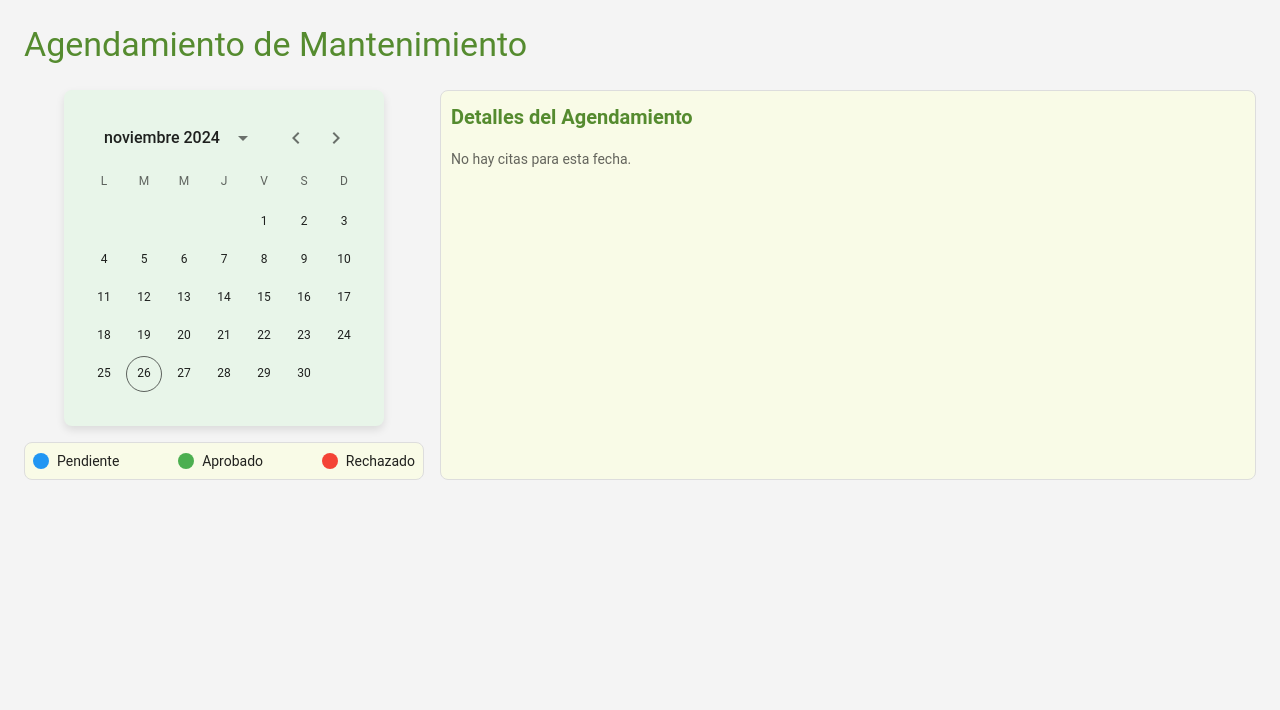
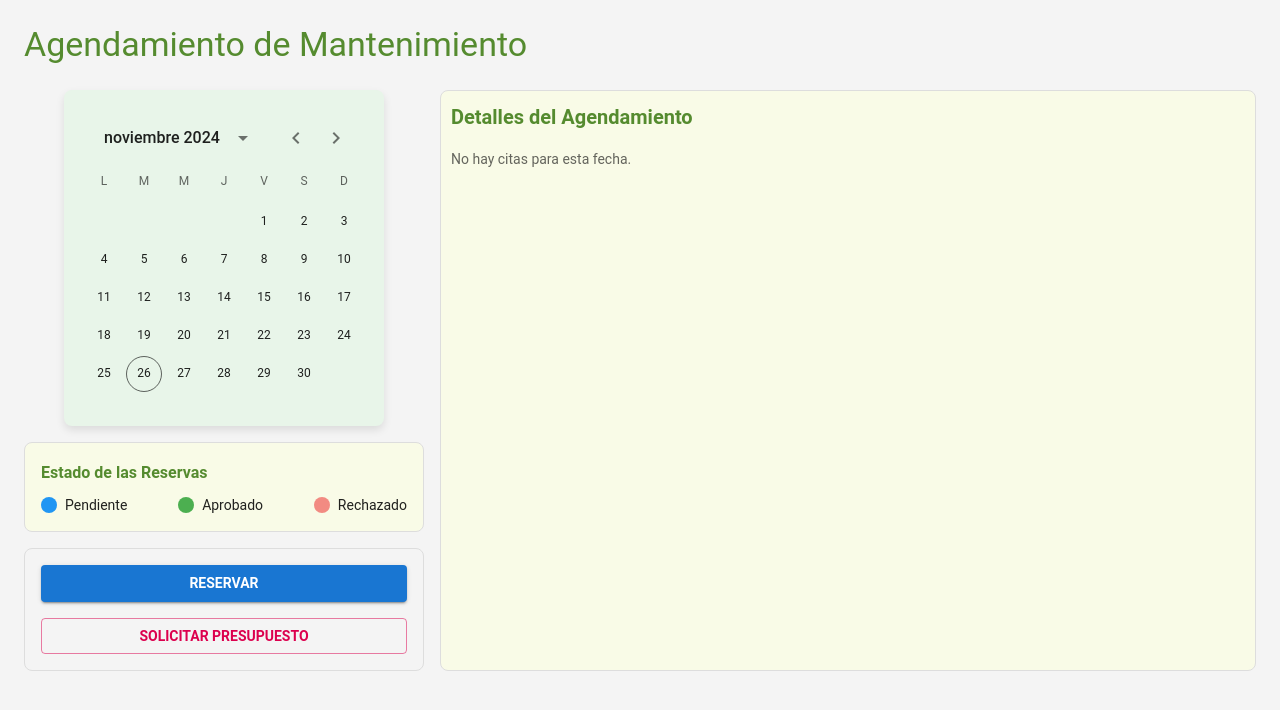
Before and after one commit to ChelochoX/autoagenda-fronted, a React (Vite) app: page / in a window 1280 px wide. Shown: the top 710 px of the page. Built offline with nearby package versions, Linux system fonts and the light colour scheme.

Commit message:
Se sigue agregando módulos referentes a agendamiento

```diff
--- /dev/null
+++ b/src/Modulos/Reservas/Componentes/AccionesReservas.jsx
@@ -0,0 +1,41 @@
+import React from "react";
+import { Box, Button } from "@mui/material";
+
+const AccionesReservas = () => {
+  return (
+    <Box
+      sx={{
+        marginTop: 2,
+        padding: 2,
+        border: "1px solid #ddd",
+        borderRadius: "8px",
+        backgroundColor: "#f4f4f4", // Fondo gris claro
+        display: "flex",
+        flexDirection: "column",
+        gap: 2, // Espaciado entre botones
+      }}
+    >
+      {/* Botón Reservar */}
+      <Button
+        variant="contained"
+        color="primary"
+        sx={{ fontWeight: "bold" }}
+        onClick={() => alert("Funcionalidad para reservar próximamente")}
+      >
+        Reservar
+      </Button>
+
+      {/* Botón Solicitar Presupuesto */}
+      <Button
+        variant="outlined"
+        color="secondary"
+        sx={{ fontWeight: "bold" }}
+        onClick={() => alert("Funcionalidad para solicitar presupuesto próximamente")}
+      >
+        Solicitar Presupuesto
+      </Button>
+    </Box>
+  );
+};
+
+export default AccionesReservas;
--- a/src/Modulos/Reservas/Componentes/DetalleAgendamiento.jsx
+++ b/src/Modulos/Reservas/Componentes/DetalleAgendamiento.jsx
@@ -1,7 +1,9 @@
 import React from "react";
-import { List, ListItem, ListItemText, Typography, Box } from "@mui/material";
+import { List, ListItem, ListItemText, Typography, IconButton, Box } from "@mui/material";
+import EditIcon from "@mui/icons-material/Edit"; // Ícono de Modificar
+import DeleteIcon from "@mui/icons-material/Delete"; // Ícono de Eliminar
 
-const DetalleAgendamiento = ({ citas }) => {
+const DetalleAgendamiento = ({ citas, onCancelar, onModificar }) => {
   const getColorByEstado = (estado) => {
     switch (estado) {
       case "pendiente":
@@ -11,7 +13,7 @@ const DetalleAgendamiento = ({ citas }) => {
       case "rechazado":
         return "#f28b82"; // Rojo claro
       default:
-        return "#ddd"; // Color por defecto (gris claro)
+        return "#ddd"; // Gris claro
     }
   };
 
@@ -61,8 +63,12 @@ const DetalleAgendamiento = ({ citas }) => {
                   borderRadius: "5px",
                   marginBottom: "8px",
                   boxShadow: "0px 2px 4px rgba(0, 0, 0, 0.1)",
+                  display: "flex",
+                  justifyContent: "space-between",
+                  alignItems: "center",
                 }}
               >
+                {/* Información de la cita */}
                 <ListItemText
                   primary={
                     <Typography
@@ -78,6 +84,26 @@ const DetalleAgendamiento = ({ citas }) => {
                     </Typography>
                   }
                 />
+
+                {/* Botones de acción */}
+                <Box>
+                  {/* Botón de Modificar */}
+                  <IconButton
+                    aria-label="modificar"
+                    onClick={() => onModificar(cita)}
+                    sx={{ color: "white", marginRight: 1 }}
+                  >
+                    <EditIcon />
+                  </IconButton>
+                  {/* Botón de Eliminar */}
+                  <IconButton
+                    aria-label="eliminar"
+                    onClick={() => onCancelar(cita)}
+                    sx={{ color: "white" }}
+                  >
+                    <DeleteIcon />
+                  </IconButton>
+                </Box>
               </ListItem>
             ))}
           </List>
--- a/src/Modulos/Reservas/Componentes/LeyendaEstados.jsx
+++ b/src/Modulos/Reservas/Componentes/LeyendaEstados.jsx
@@ -5,14 +5,27 @@ const LeyendaEstados = () => {
   return (
     <Box
       sx={{
+        marginTop: 2,
+        padding: 2,
+        border: "1px solid #ddd",
+        borderRadius: "8px",
+        backgroundColor: "#f9fbe7", // Fondo amarillo claro
+      }}
+    >
+      {/* Título o descripción */}
+      <Typography
+        variant="subtitle1"
+        sx={{ marginBottom: 1, fontWeight: "bold", color: "#558b2f" }}
+      >
+        Estado de las Reservas
+      </Typography>
+
+      {/* Leyenda */}
+      <Box
+        sx={{
           display: "flex",
           justifyContent: "space-between",
           alignItems: "center",
-        marginTop: 2,
-        padding: 1,
-        border: "1px solid #ddd",
-        borderRadius: "8px",
-        backgroundColor: "#f9fbe7", // Fondo amarillo claro
         }}
       >
         <Box sx={{ display: "flex", alignItems: "center" }}>
@@ -46,7 +59,7 @@ const LeyendaEstados = () => {
             sx={{
               width: 16,
               height: 16,
-            backgroundColor: "#f44336", // Rojo claro para Rechazado
+              backgroundColor: "#f28b82", // Rojo claro para Rechazado
               borderRadius: "50%",
               marginRight: 1,
             }}
@@ -54,6 +67,7 @@ const LeyendaEstados = () => {
           <Typography variant="body2">Rechazado</Typography>
         </Box>
       </Box>
+    </Box>
   );
 };
 
--- a/src/Modulos/Reservas/Paginas/Agendamiento.jsx
+++ b/src/Modulos/Reservas/Paginas/Agendamiento.jsx
@@ -3,6 +3,7 @@ import { Grid, Box, Typography } from "@mui/material";
 import Calendario from "../Componentes/Calendario";
 import DetalleAgendamiento from "../Componentes/DetalleAgendamiento";
 import LeyendaEstados from "../Componentes/LeyendaEstados";
+import AccionesReservas from "../Componentes/AccionesReservas";
 
 const Agendamiento = () => {
   const [fechaSeleccionada, setFechaSeleccionada] = useState(null);
@@ -50,6 +51,7 @@ const Agendamiento = () => {
           <Calendario onDateChange={manejarCambioDeFecha} />
           {/* Leyenda de Estados */}
           <LeyendaEstados />
+          <AccionesReservas />
         </Grid>
         {/* Columna de Detalles del Agendamiento */}
         <Grid item xs={12} md={8}>
```
Lines whose indentation alone changed are shown as unchanged.
